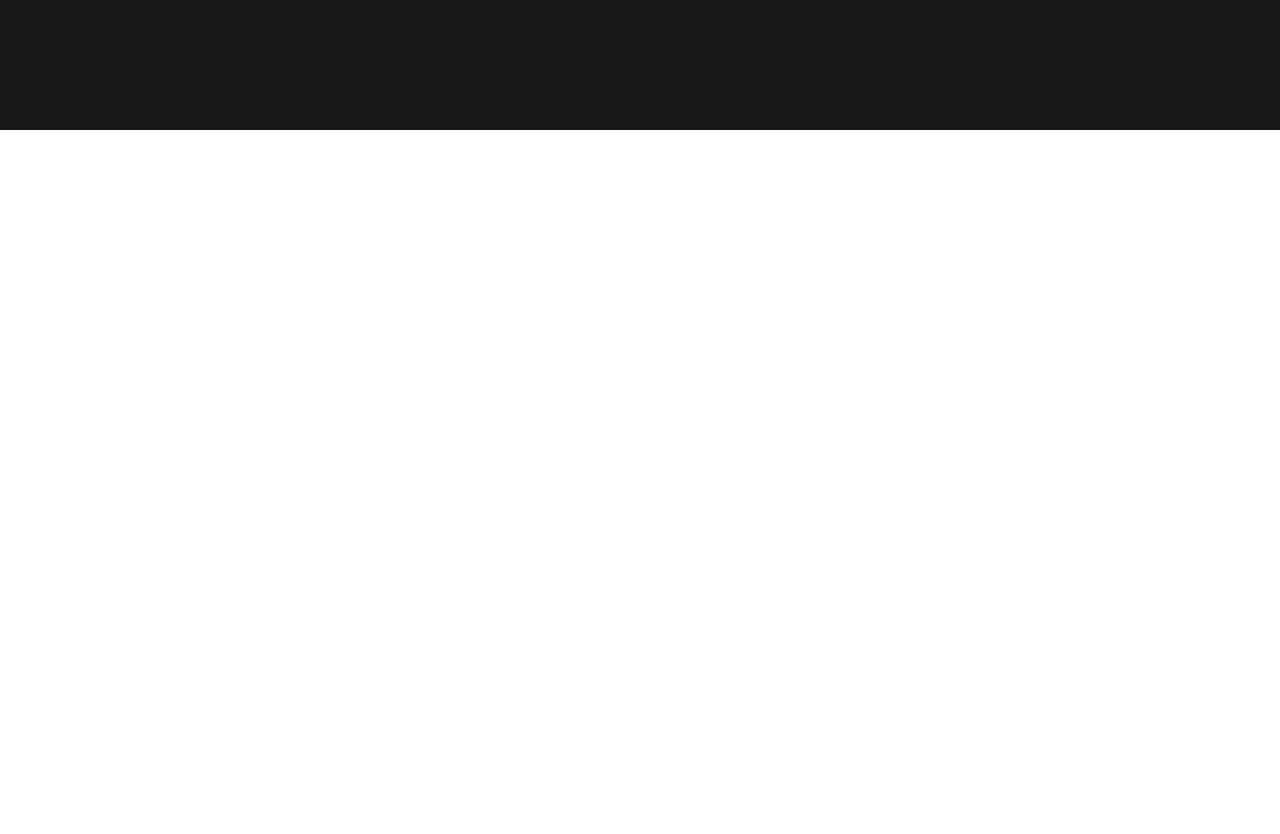
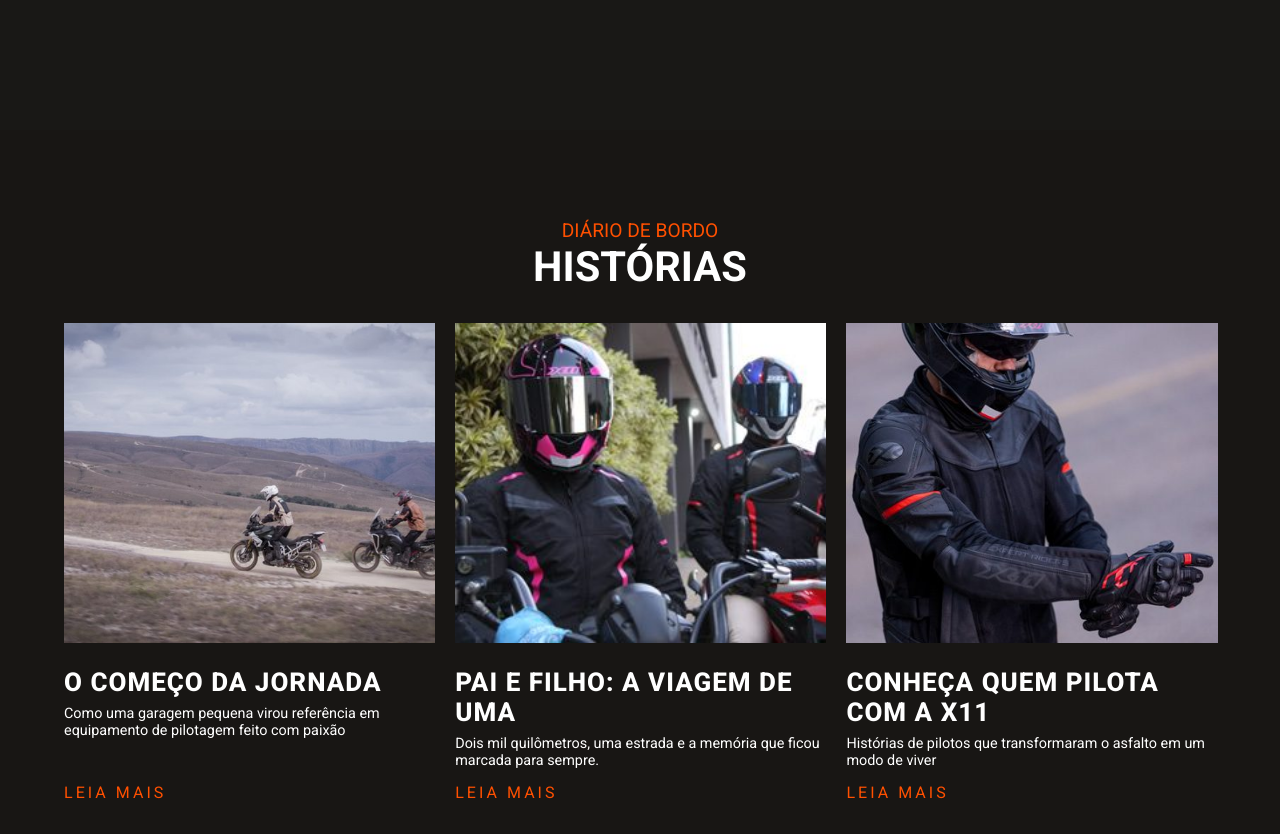
Before and after one commit to GabrielMPinho/x11, a React (Vite) app: page / in a window 1280 px wide. Shown: the part 5180-6014 px from the top of the page. Before the commit the page ends 5310 px from the top, so only its background shows below. Built offline with nearby package versions, Linux system fonts and the light colour scheme.

Commit message:
Historias

```diff
--- /dev/null
+++ b/components/Historias.jsx
@@ -0,0 +1,30 @@
+const cards = [
+    {imagem: "../src/assets/images/story1.jpg", titulo: "O COMEÇO DA JORNADA", subtitulo: "Como uma garagem pequena virou referência em equipamento de pilotagem feito com paixão"},
+    {imagem: "../src/assets/images/story2.jpg", titulo: "PAI E FILHO: A VIAGEM DE UMA ", subtitulo: "Dois mil quilômetros, uma estrada e a memória que ficou marcada para sempre."},
+    {imagem: "../src/assets/images/story3.jpg", titulo: "CONHEÇA QUEM PILOTA COM A X11", subtitulo: "Histórias de pilotos que transformaram o asfalto em um modo de viver"}
+]
+
+export default function Historias(){
+    return(
+        <section className="historias">
+            <div className="titulo">
+                <div className="escrito_cat">
+                    <p className="p_laranja">DIÁRIO DE BORDO</p>
+                    <h2>HISTÓRIAS</h2>
+                </div>
+            </div>
+            <div id="container_historias">
+                {
+                    cards.map((card, index) => (
+                        <div className="card_historia" key={index}>
+                            <img src={card.imagem} alt="imagem card"/>
+                            <h3>{card.titulo}</h3>
+                            <p>{card.subtitulo}</p>
+                            <a href="#">LEIA MAIS</a>
+                        </div>
+                    ))
+                }
+            </div>
+        </section>
+    )
+}
--- a/components/Territorio.jsx
+++ b/components/Territorio.jsx
@@ -14,7 +14,7 @@ export default function Territorio(){
                     <p className="p_laranja">SEU TERRITÓRIO</p>
                     <h2>ONDE VOCÊ PILOTA?</h2>
                 </div>
-                </div>
+            </div>
                 <div id="container_cards">
                     {
                         cards.map((card, index) => (
--- a/src/App.jsx
+++ b/src/App.jsx
@@ -1,4 +1,5 @@
 import Header from "../components/Header";
+
 import Hero_Home from "../components/Hero_Home";
 import Favoritos from "../components/Favoritos";
 import Lancamento_desconto from "../components/Lancamento_desconto";
@@ -6,6 +7,7 @@ import Categorias from "../components/Categorias";
 import Lancamento_especial from "../components/Lancamento_especial";
 import Territorio from "../components/Territorio";
 import Destaques from "../components/Destaques";
+import Historias from "../components/Historias";
 
 export default function App(){
     return (
@@ -19,6 +21,7 @@ export default function App(){
                 <Lancamento_especial />
                 <Territorio />
                 <Destaques />
+                <Historias />
             </main>
         </>
     )
--- a/src/index.css
+++ b/src/index.css
@@ -45,6 +45,7 @@ header > img{
 }
 /* FIM HEADER */
 /* ==================================================================== */
+
 
 /* ==================================================================== */
 /* HERO */
@@ -109,6 +110,7 @@ button{
 }
 /* FIM HERO */
 /* ==================================================================== */
+
 
 /* ==================================================================== */
 /* FAVORITOS */
@@ -188,6 +190,7 @@ button{
 /* FIM FAVORITO */
 /* ==================================================================== */
 
+
 /* ==================================================================== */
 /* LANÇAMENTO DESCONTO*/
 .lancamento_desconto{
@@ -257,6 +260,7 @@ button{
 /* FIM LANÇAMENTO DESCONTO*/
 /* ==================================================================== */
 
+
 /* ==================================================================== */
 /* CATEGORIAS */
 
@@ -317,6 +321,7 @@ button{
 
 /* FIM CATEGORIAS */
 /* ==================================================================== */
+
 
 /* ==================================================================== */
 /* LANÇAMENTO ESPECIAL */
@@ -503,8 +508,61 @@ button{
   margin: 0;
 }
 
+/* FIM DESTAQUES */
+/* ==================================================================== */
 
 
+/* ==================================================================== */
+/* HISTORIAS */
+.historias{
+  display: flex;
+  align-items: center;
+  justify-content: center;
+  flex-direction: column;
+  min-height: 88vh;
+  background-color: var(--background_escuro);
 
-/* FIM DESTAQUES */
+}
+#container_historias{
+  height: auto;
+  width: 90vw;
+  margin-top: 11vh;
+  display: grid;
+  grid-template-columns: repeat(3, 1fr);
+  gap: 20px;
+  /* margin-bottom: 7vh; */
+}
+.card_historia{
+  display: flex;
+  flex-direction: column;
+}
+
+.card_historia h3, .card_historia p{
+  color: var(--branco);
+}
+.card_historia p{
+  font-size: 0.9rem;
+  margin-bottom: 1.7vh;
+}
+.card_historia h3{
+  margin-bottom: 1vh;
+  font-size: 26px;
+  font-weight: 800;
+  letter-spacing: 1px;
+}
+.card_historia a{
+  color: var(--laranja);
+  text-decoration: none;
+  letter-spacing: 0.19rem;
+  margin-top: auto;
+}
+.card_historia img{
+  width: 29vw;
+  height: 40vh;
+  aspect-ratio: 1 / 1;
+  object-fit: cover;
+  background-color: #e8e8e8;
+  margin-bottom: 3vh;
+}
+/* FIM HISTORIAS */
 /* ==================================================================== */
```
